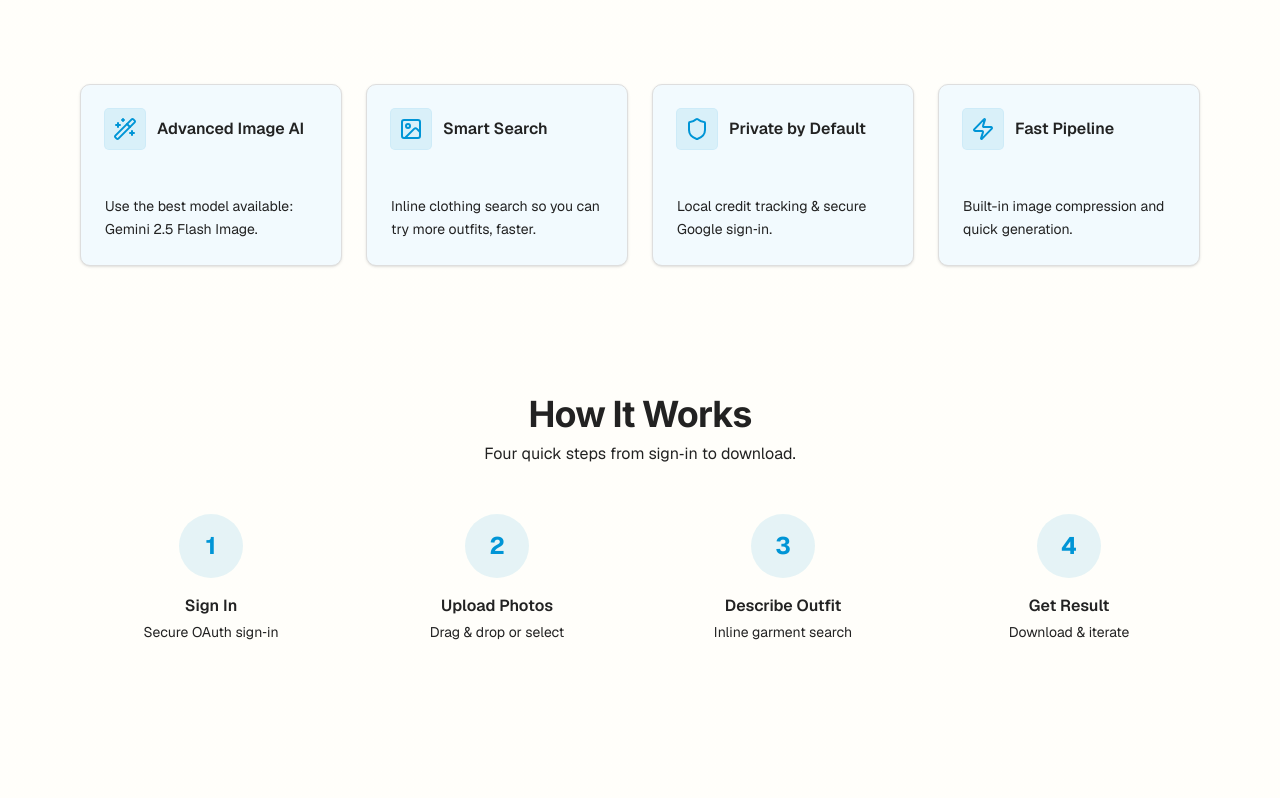
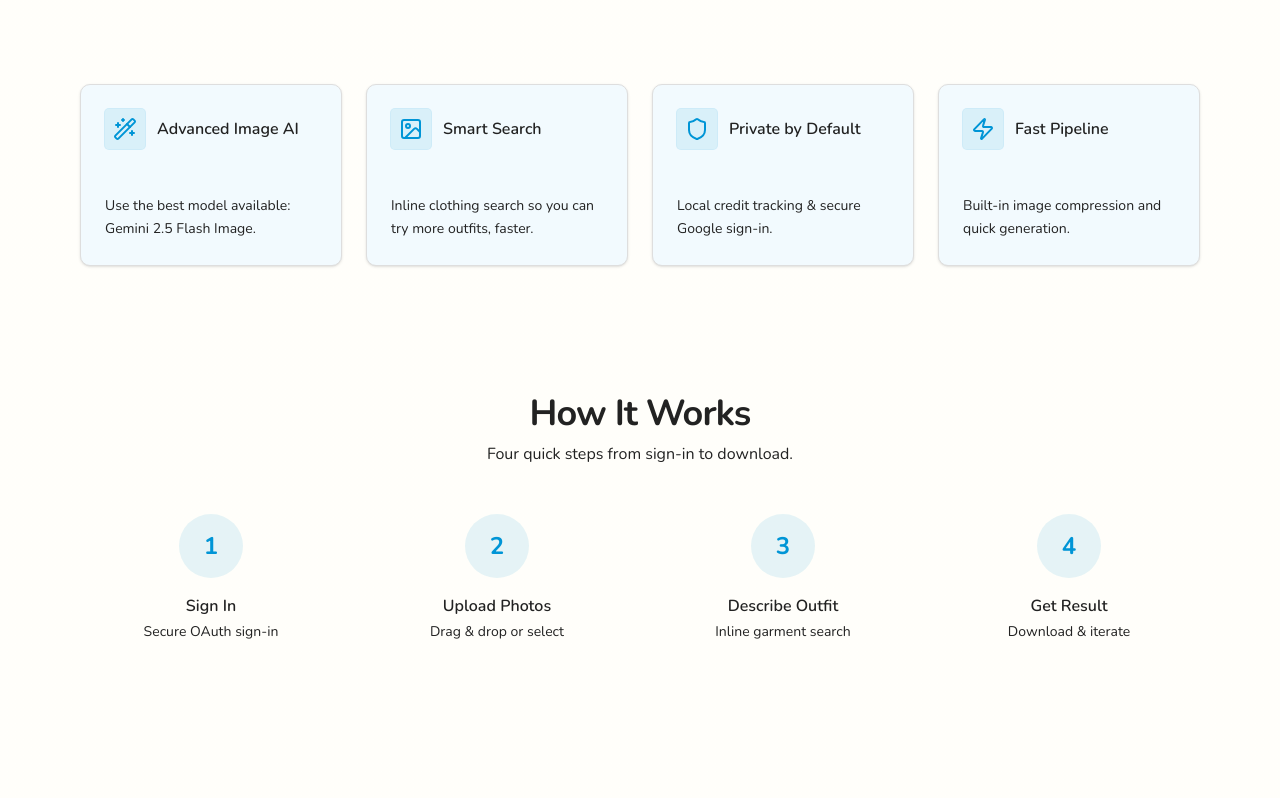
Before and after one commit to animeshsareen/photoshop-ai, a Next.js app: page / in a window 1280 px wide. Shown: the part 445-1243 px from the top of the page. Built offline with nearby package versions, Linux system fonts and the light colour scheme; no server answers.

Commit message:
chore: set app-wide font to Nunito

```diff
--- a/app/globals.css
+++ b/app/globals.css
@@ -76,7 +76,7 @@
 }
 
 @theme inline {
-  --font-sans: var(--font-geist-sans);
+  --font-sans: var(--font-nunito, var(--font-geist-sans));
   --font-mono: var(--font-geist-mono);
   --color-background: var(--background);
   --color-foreground: var(--foreground);
@@ -127,7 +127,7 @@
     scroll-behavior: smooth;
   }
   h2 {
-    font-family: var(--font-inter), var(--font-geist-sans), ui-sans-serif, system-ui;
+    font-family: var(--font-nunito), var(--font-inter), var(--font-geist-sans), ui-sans-serif, system-ui;
     font-weight: 700;
     letter-spacing: -0.01em;
   }
--- a/app/layout.tsx
+++ b/app/layout.tsx
@@ -1,7 +1,7 @@
 import type { Metadata } from 'next'
 import { GeistSans } from 'geist/font/sans'
 import { GeistMono } from 'geist/font/mono'
-import { Inter } from 'next/font/google'
+import { Inter, Nunito } from 'next/font/google'
 import AuthSessionProvider from '@/components/session-provider'
 import { ThemeProvider } from '@/components/theme-provider'
 import Navigation from '@/components/navigation'
@@ -25,6 +25,7 @@ export const metadata: Metadata = {
 
 // Fonts must be instantiated at module scope
 const inter = Inter({ subsets: ['latin'], variable: '--font-inter' })
+const nunito = Nunito({ subsets: ['latin'], variable: '--font-nunito' })
 
 export default function RootLayout({
   children,
@@ -33,7 +34,7 @@ export default function RootLayout({
 }>) {
   return (
     <html lang="en" suppressHydrationWarning>
-      <body className={`font-sans ${GeistSans.variable} ${GeistMono.variable} ${inter.variable}`}>
+  <body className={`font-sans ${GeistSans.variable} ${GeistMono.variable} ${inter.variable} ${nunito.variable}`}>
         <ThemeProvider>
           <AuthSessionProvider>
             <Navigation />
```
